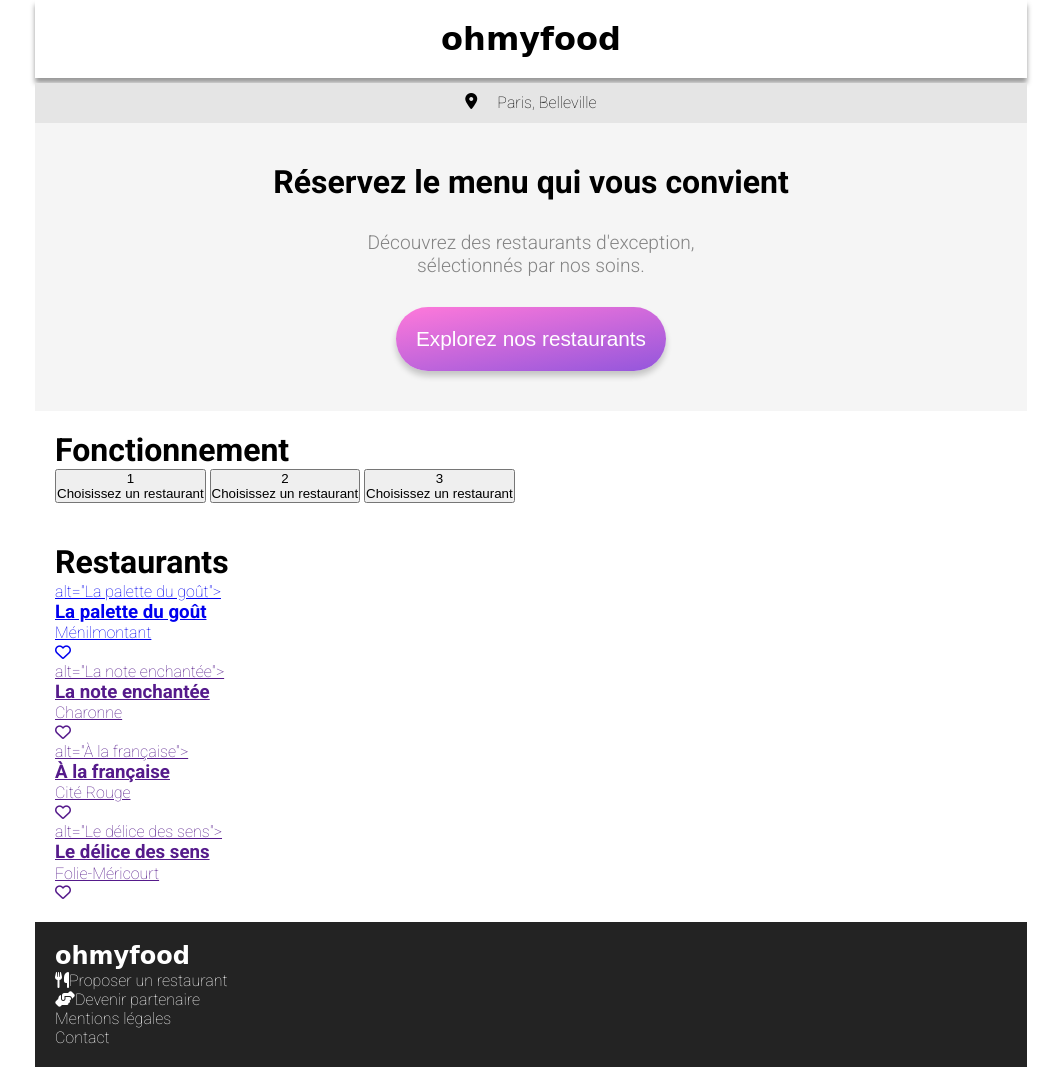
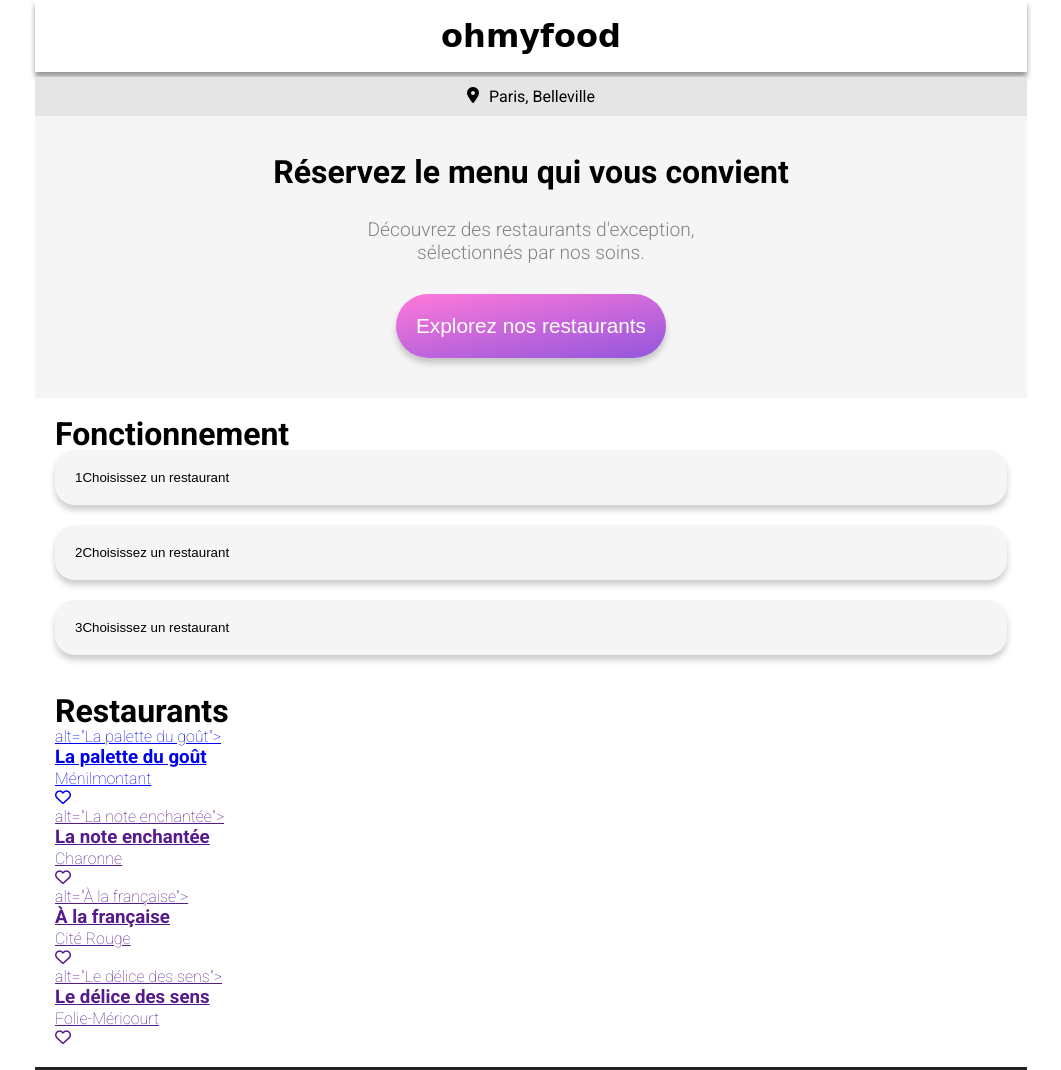
Before and after one commit to bno4/projet3, a website: page index.html in a window 1280 px wide. Shown: the top 1070 px of the page, without its empty margins (109-1170 px from the left). Drawn offline with Linux system fonts and the light colour scheme; a web font is replaced by a local one.

Commit message:
19:30 mardi 24 janvier

```diff
--- a/index.html
+++ b/index.html
@@ -35,7 +35,7 @@
     <main>
         <section class="location">
             <i class="fa-solid fa-location-dot"></i>
-            Paris, Belleville
+            <p>Paris, Belleville</p>
 
         </section>
         <section class="exploration">
--- a/sass/base/_typography.scss
+++ b/sass/base/_typography.scss
@@ -7,9 +7,10 @@ body {
 
 h1 {
     font-family: 'Roboto', sans-serif;
-    font-weight: 700;
+    font-weight: 600;
     font-size: 2rem;
     font-style: normal;
+    line-height: 2rem;
 }
 
 h2 {
@@ -26,3 +27,7 @@ textarea {
     font-size: 1rem;
     font-style: normal;
 }
+
+.location p {
+    font-weight: 400;
+}
--- a/sass/components/_buttons.scss
+++ b/sass/components/_buttons.scss
@@ -1,3 +1,32 @@
+// boutton exploration et commande
 .btn {
-    @include btn
+    padding: 20px;
+    margin: 0 auto;
+    max-width: 290px;
+    @include border;
+    @include btn-shadow;
+    color: $color-white;
+    font-size: 1.3rem;
+    background: linear-gradient(-10deg, $color-primary, $color-secondary);
+    cursor: pointer;
+    transition: all 400ms;
+
+    &:hover {
+        background: linear-gradient(-10deg, lighten($color-primary, 2%)0%,
+                lighten($color-secondary, 2%)100%,
+            );
+        box-shadow: 0px 5px 6px rgba(0, 0, 0, 0.3);
+    }
+
+    //bouttons section fonctionnement
+    &__choix {
+        display: flex;
+        justify-content: flex-start;
+        background-color: $bg-color-secondary;
+        border-radius: 20px;
+        width: 100%;
+        @include btn-shadow;
+        border: 0px solid $bg-color-secondary;
+        padding: 20px;
+    }
 }
--- a/sass/main.scss
+++ b/sass/main.scss
@@ -44,10 +44,18 @@ main {
 .location {
     display: flex;
     justify-content: center;
-    gap: 20px;
+    gap: 10px;
     background-color: #E5E5E5;
     text-align: center;
     padding: 10px 0px;
+}
+
+.btns {
+    display: flex;
+    flex-direction: column;
+    gap: 20px;
+    justify-content: center;
+    align-items: center;
 }
 
 footer {
--- a/sass/utils/_mixins.scss
+++ b/sass/utils/_mixins.scss
@@ -3,33 +3,6 @@
     border-radius: 50px;
 }
 
-
-@mixin btn {
-    padding: 20px;
-    margin: 0 auto;
-    max-width: 290px;
-    @include border;
-    @include btn-shadow;
-    color: $color-white;
-    font-size: 1.3rem;
-    background: linear-gradient(-10deg, $color-primary, $color-secondary);
-    cursor: pointer;
-    transition: all 400ms;
-
-
-    &:hover {
-        background: linear-gradient(-10deg, lighten($color-primary, 2%)0%,
-                lighten($color-secondary, 2%)100%,
-            );
-        box-shadow: 0px 5px 6px rgba(0, 0, 0, 0.3);
-    }
-
-    &--full-width {
-        width: 100%;
-        margin: 0 auto;
-    }
-}
-
 @mixin btn-shadow {
     box-shadow: 0px 5px 6px rgba(0, 0, 0, 0.2);
 }
```
Also changed, not shown: public/css/style.css, 1 other file.
